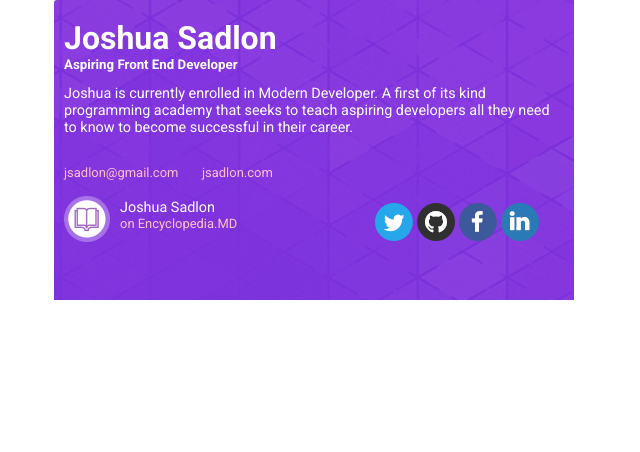
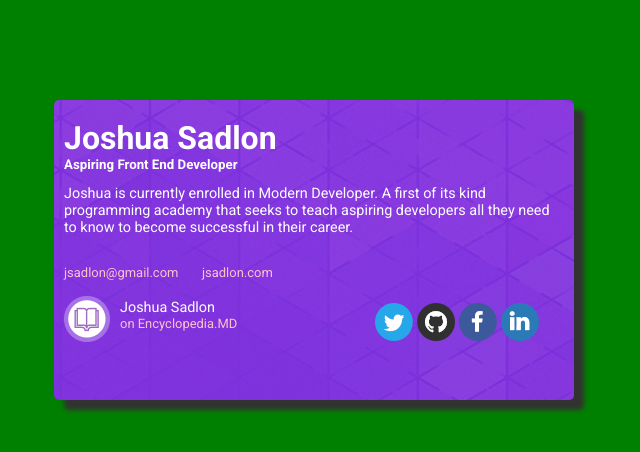
Before and after one commit to jjs88/MD-mastering-css-projects, a plain HTML site: page business-card-component/index.html in a window 1280 px wide. Shown: the whole page, without its empty margins (336-976 px from the left). Drawn offline with Linux system fonts and the light colour scheme.

Commit message:
added css effects to business card

```diff
--- a/business-card-component/style.css
+++ b/business-card-component/style.css
@@ -1,3 +1,9 @@
+body {
+  background-color: #008000;
+  margin:100px 0;
+}
+
+
 .card-container h1, h5 {
   margin:0;
 }
@@ -101,6 +107,8 @@
 }
 
 .back, .front {
+  border-radius: 5px;
+  box-shadow: 10px 10px 5px #323232;
   width:100%;
   height:100%;
   position: absolute;
```
